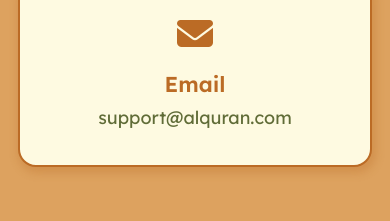
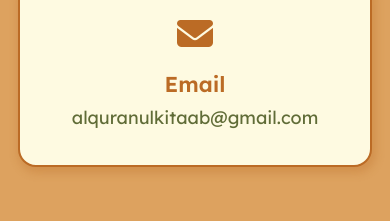
Before and after one commit to Mystibear125/Quran-App, a Django app: page /contactus/ in a window 390 px wide. Shown: the part 1173-1394 px from the top of the page. Run offline with Django 5.2, Linux system fonts and the light colour scheme; some libraries are stand-ins or nearby versions.

```diff
--- a/core/templates/contactus/contactus.html
+++ b/core/templates/contactus/contactus.html
@@ -82,7 +82,7 @@
                 <div class="info-card">
                     <i class="fa-solid fa-envelope"></i>
                     <h3>Email</h3>
-                    <p>support@alquran.com</p>
+                    <p>alquranulkitaab@gmail.com</p>
                 </div>
                 <!-- <div class="info-card">
                     <i class="fa-solid fa-location-dot"></i>
```
